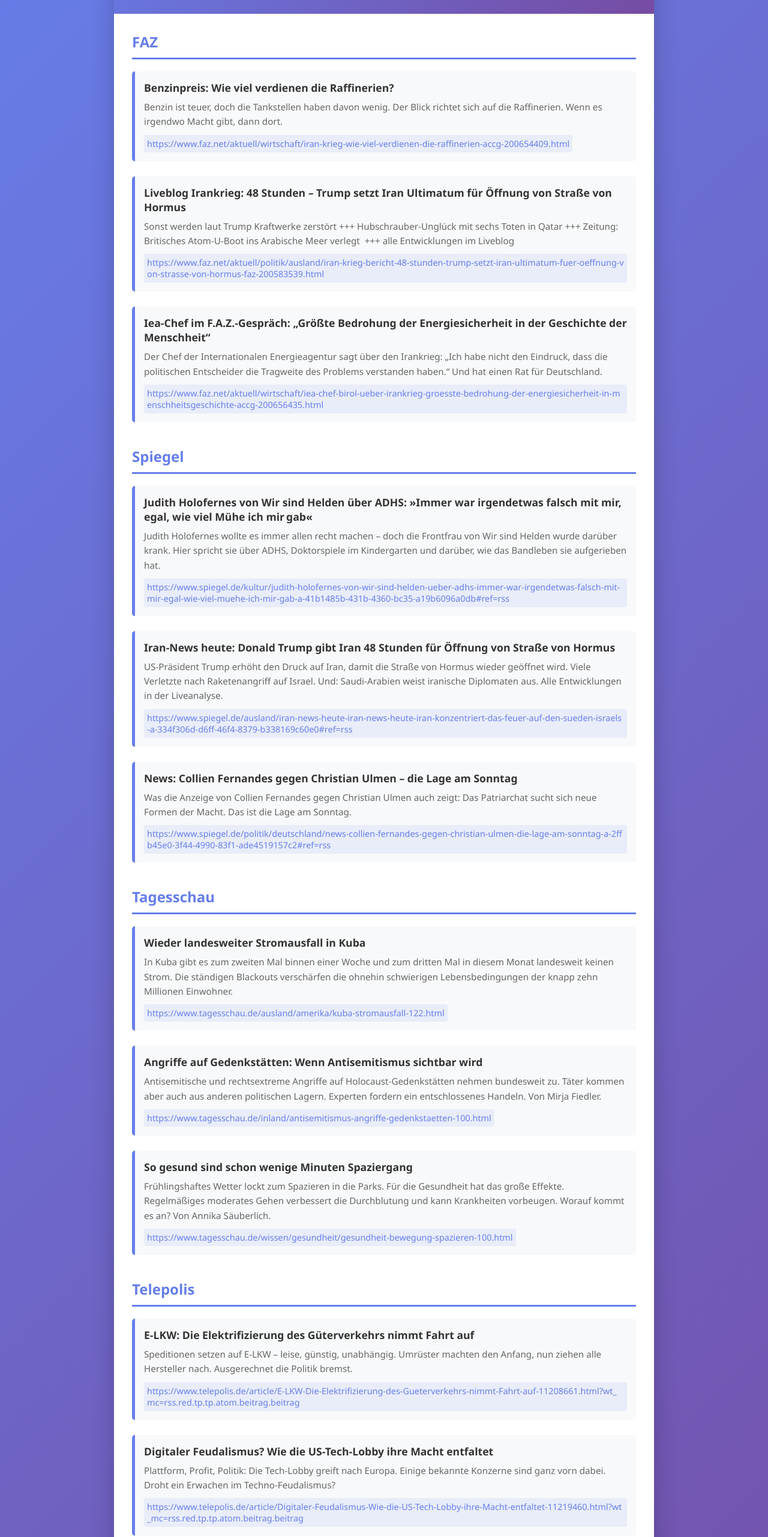
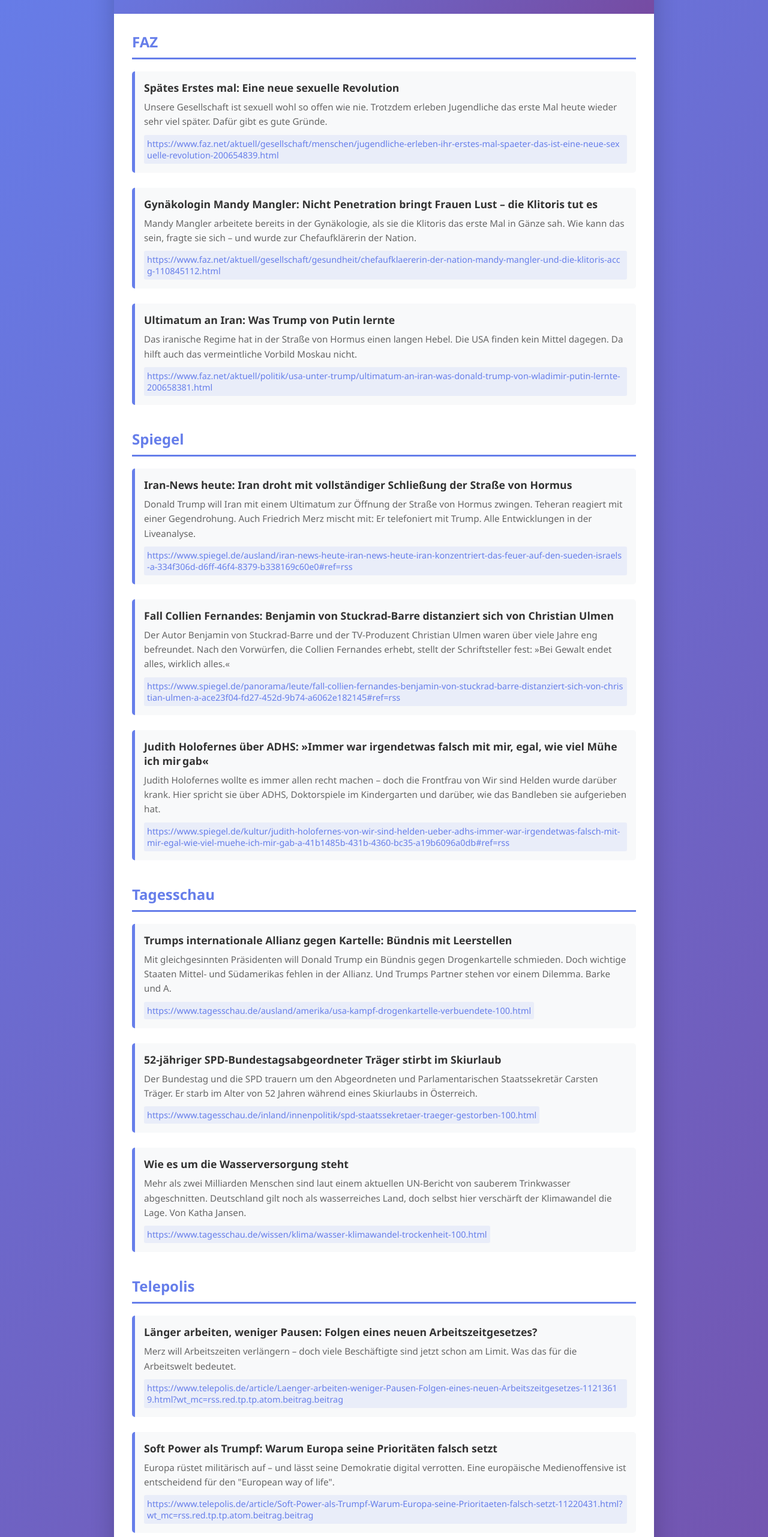
Before and after one commit to raz0rsedge1975/news-digest, a plain HTML site: page index.html in a window 1280 px wide. Shown: the part 200-2762 px from the top of the page at 60% size. Drawn offline with Linux system fonts and the light colour scheme.

Commit message:
update: news digest RSS 2026-03-22 16:00

```diff
--- a/index.html
+++ b/index.html
@@ -53,7 +53,7 @@
     <div class="header">
       <h1>📰 News Digest</h1>
       <p>Aktuelle Nachrichten aus verschiedenen Quellen</p>
-      <p class="timestamp">Letzte Aktualisierung: 22.3.2026, 10:00:04</p>
+      <p class="timestamp">Letzte Aktualisierung: 22.3.2026, 16:00:04</p>
     </div>
     <div class="content" id="content">
       <div class="loading">Loading...</div>
--- a/latest.json
+++ b/latest.json
@@ -1,26 +1,26 @@
 {
-  "generated": "2026-03-22T09:00:04.098Z",
-  "timestamp": "22.3.2026, 10:00:04",
+  "generated": "2026-03-22T15:00:04.936Z",
+  "timestamp": "22.3.2026, 16:00:04",
   "news": [
     {
       "source": "FAZ",
       "headlines": [
         {
-          "title": "Benzinpreis: Wie viel verdienen die Raffinerien?",
-          "url": "https://www.faz.net/aktuell/wirtschaft/iran-krieg-wie-viel-verdienen-die-raffinerien-accg-200654409.html",
-          "summary": "Benzin ist teuer, doch die Tankstellen haben davon wenig. Der Blick richtet sich auf die Raffinerien. Wenn es irgendwo Macht gibt, dann dort.",
+          "title": "Spätes Erstes mal: Eine neue sexuelle Revolution",
+          "url": "https://www.faz.net/aktuell/gesellschaft/menschen/jugendliche-erleben-ihr-erstes-mal-spaeter-das-ist-eine-neue-sexuelle-revolution-200654839.html",
+          "summary": "Unsere Gesellschaft ist sexuell wohl so offen wie nie. Trotzdem erleben Jugendliche das erste Mal heute wieder sehr viel später. Dafür gibt es gute Gründe.",
           "source": "FAZ"
         },
         {
-          "title": "Liveblog Irankrieg: 48 Stunden – Trump setzt Iran Ultimatum für Öffnung von Straße von Hormus",
-          "url": "https://www.faz.net/aktuell/politik/ausland/iran-krieg-bericht-48-stunden-trump-setzt-iran-ultimatum-fuer-oeffnung-von-strasse-von-hormus-faz-200583539.html",
-          "summary": "Sonst werden laut Trump Kraftwerke zerstört +++ Hubschrauber-Unglück mit sechs Toten in Qatar +++ Zeitung: Britisches Atom-U-Boot ins Arabische Meer verlegt  +++ alle Entwicklungen im Liveblog",
+          "title": "Gynäkologin Mandy Mangler: Nicht Penetration bringt Frauen Lust – die Klitoris tut es",
+          "url": "https://www.faz.net/aktuell/gesellschaft/gesundheit/chefaufklaererin-der-nation-mandy-mangler-und-die-klitoris-accg-110845112.html",
+          "summary": "Mandy Mangler arbeitete bereits in der Gynäkologie, als sie die Klitoris das erste Mal in Gänze sah. Wie kann das sein, fragte sie sich – und wurde zur Chefaufklärerin der Nation.",
           "source": "FAZ"
         },
         {
-          "title": "Iea-Chef im F.A.Z.-Gespräch: „Größte Bedrohung der Energiesicherheit in der Geschichte der Menschheit“",
-          "url": "https://www.faz.net/aktuell/wirtschaft/iea-chef-birol-ueber-irankrieg-groesste-bedrohung-der-energiesicherheit-in-menschheitsgeschichte-accg-200656435.html",
-          "summary": "Der Chef der Internationalen Energieagentur sagt über den Irankrieg: „Ich habe nicht den Eindruck, dass die politischen Entscheider die Tragweite des Problems verstanden haben.“ Und hat einen Rat für Deutschland.",
+          "title": "Ultimatum an Iran: Was Trump von Putin lernte",
+          "url": "https://www.faz.net/aktuell/politik/usa-unter-trump/ultimatum-an-iran-was-donald-trump-von-wladimir-putin-lernte-200658381.html",
+          "summary": "Das iranische Regime hat in der Straße von Hormus einen langen Hebel. Die USA finden kein Mittel dagegen. Da hilft auch das vermeintliche Vorbild Moskau nicht.",
           "source": "FAZ"
         }
       ]
@@ -29,21 +29,21 @@
       "source": "Spiegel",
       "headlines": [
         {
-          "title": "Judith Holofernes von Wir sind Helden über ADHS: »Immer war irgendetwas falsch mit mir, egal, wie viel Mühe ich mir gab«",
-          "url": "https://www.spiegel.de/kultur/judith-holofernes-von-wir-sind-helden-ueber-adhs-immer-war-irgendetwas-falsch-mit-mir-egal-wie-viel-muehe-ich-mir-gab-a-41b1485b-431b-4360-bc35-a19b6096a0db#ref=rss",
-          "summary": "Judith Holofernes wollte es immer allen recht machen – doch die Frontfrau von Wir sind Helden wurde darüber krank. Hier spricht sie über ADHS, Doktorspiele im Kindergarten und darüber, wie das Bandleben sie aufgerieben hat.",
+          "title": "Iran-News heute: Iran droht mit vollständiger Schließung der Straße von Hormus",
+          "url": "https://www.spiegel.de/ausland/iran-news-heute-iran-news-heute-iran-konzentriert-das-feuer-auf-den-sueden-israels-a-334f306d-d6ff-46f4-8379-b338169c60e0#ref=rss",
+          "summary": "Donald Trump will Iran mit einem Ultimatum zur Öffnung der Straße von Hormus zwingen. Teheran reagiert mit einer Gegendrohung. Auch Friedrich Merz mischt mit: Er telefoniert mit Trump. Alle Entwicklungen in der Liveanalyse.",
           "source": "Spiegel"
         },
         {
-          "title": "Iran-News heute: Donald Trump gibt Iran 48 Stunden für Öffnung von Straße von Hormus",
-          "url": "https://www.spiegel.de/ausland/iran-news-heute-iran-news-heute-iran-konzentriert-das-feuer-auf-den-sueden-israels-a-334f306d-d6ff-46f4-8379-b338169c60e0#ref=rss",
-          "summary": "US-Präsident Trump erhöht den Druck auf Iran, damit die Straße von Hormus wieder geöffnet wird. Viele Verletzte nach Raketenangriff auf Israel. Und: Saudi-Arabien weist iranische Diplomaten aus. Alle Entwicklungen in der Liveanalyse.",
+          "title": "Fall Collien Fernandes: Benjamin von Stuckrad-Barre distanziert sich von Christian Ulmen",
+          "url": "https://www.spiegel.de/panorama/leute/fall-collien-fernandes-benjamin-von-stuckrad-barre-distanziert-sich-von-christian-ulmen-a-ace23f04-fd27-452d-9b74-a6062e182145#ref=rss",
+          "summary": "Der Autor Benjamin von Stuckrad-Barre und der TV-Produzent Christian Ulmen waren über viele Jahre eng befreundet. Nach den Vorwürfen, die Collien Fernandes erhebt, stellt der Schriftsteller fest: »Bei Gewalt endet alles, wirklich alles.«",
           "source": "Spiegel"
         },
         {
-          "title": "News: Collien Fernandes gegen Christian Ulmen – die Lage am Sonntag",
-          "url": "https://www.spiegel.de/politik/deutschland/news-collien-fernandes-gegen-christian-ulmen-die-lage-am-sonntag-a-2ffb45e0-3f44-4990-83f1-ade4519157c2#ref=rss",
-          "summary": "Was die Anzeige von Collien Fernandes gegen Christian Ulmen auch zeigt: Das Patriarchat sucht sich neue Formen der Macht. Das ist die Lage am Sonntag.",
+          "title": "Judith Holofernes über ADHS: »Immer war irgendetwas falsch mit mir, egal, wie viel Mühe ich mir gab«",
+          "url": "https://www.spiegel.de/kultur/judith-holofernes-von-wir-sind-helden-ueber-adhs-immer-war-irgendetwas-falsch-mit-mir-egal-wie-viel-muehe-ich-mir-gab-a-41b1485b-431b-4360-bc35-a19b6096a0db#ref=rss",
+          "summary": "Judith Holofernes wollte es immer allen recht machen – doch die Frontfrau von Wir sind Helden wurde darüber krank. Hier spricht sie über ADHS, Doktorspiele im Kindergarten und darüber, wie das Bandleben sie aufgerieben hat.",
           "source": "Spiegel"
         }
       ]
@@ -52,21 +52,21 @@
       "source": "Tagesschau",
       "headlines": [
         {
-          "title": "Wieder landesweiter Stromausfall in Kuba",
-          "url": "https://www.tagesschau.de/ausland/amerika/kuba-stromausfall-122.html",
-          "summary": "In Kuba gibt es zum zweiten Mal binnen einer Woche und zum dritten Mal in diesem Monat landesweit keinen Strom. Die ständigen Blackouts verschärfen die ohnehin schwierigen Lebensbedingungen der knapp zehn Millionen Einwohner.",
+          "title": "Trumps internationale Allianz gegen Kartelle: Bündnis mit Leerstellen",
+          "url": "https://www.tagesschau.de/ausland/amerika/usa-kampf-drogenkartelle-verbuendete-100.html",
+          "summary": "Mit gleichgesinnten Präsidenten will Donald Trump ein Bündnis gegen Drogenkartelle schmieden. Doch wichtige Staaten Mittel- und Südamerikas fehlen in der Allianz. Und Trumps Partner stehen vor einem Dilemma. Barke und A.",
           "source": "Tagesschau"
         },
         {
-          "title": "Angriffe auf Gedenkstätten: Wenn Antisemitismus sichtbar wird",
-          "url": "https://www.tagesschau.de/inland/antisemitismus-angriffe-gedenkstaetten-100.html",
-          "summary": "Antisemitische und rechtsextreme Angriffe auf Holocaust-Gedenkstätten nehmen bundesweit zu. Täter kommen aber auch aus anderen politischen Lagern. Experten fordern ein entschlossenes Handeln. Von Mirja Fiedler.",
+          "title": "52-jähriger SPD-Bundestagsabgeordneter Träger stirbt im Skiurlaub",
+          "url": "https://www.tagesschau.de/inland/innenpolitik/spd-staatssekretaer-traeger-gestorben-100.html",
+          "summary": "Der Bundestag und die SPD trauern um den Abgeordneten und Parlamentarischen Staatssekretär Carsten Träger. Er starb im Alter von 52 Jahren während eines Skiurlaubs in Österreich.",
           "source": "Tagesschau"
         },
         {
-          "title": "So gesund sind schon wenige Minuten Spaziergang",
-          "url": "https://www.tagesschau.de/wissen/gesundheit/gesundheit-bewegung-spazieren-100.html",
-          "summary": "Frühlingshaftes Wetter lockt zum Spazieren in die Parks. Für die Gesundheit hat das große Effekte. Regelmäßiges moderates Gehen verbessert die Durchblutung und kann Krankheiten vorbeugen. Worauf kommt es an? Von Annika Säuberlich.",
+          "title": "Wie es um die Wasserversorgung steht",
+          "url": "https://www.tagesschau.de/wissen/klima/wasser-klimawandel-trockenheit-100.html",
+          "summary": "Mehr als zwei Milliarden Menschen sind laut einem aktuellen UN-Bericht von sauberem Trinkwasser abgeschnitten. Deutschland gilt noch als wasserreiches Land, doch selbst hier verschärft der Klimawandel die Lage. Von Katha Jansen.",
           "source": "Tagesschau"
         }
       ]
@@ -75,21 +75,21 @@
       "source": "Telepolis",
       "headlines": [
         {
-          "title": "E-LKW: Die Elektrifizierung des Güterverkehrs nimmt Fahrt auf",
-          "url": "https://www.telepolis.de/article/E-LKW-Die-Elektrifizierung-des-Gueterverkehrs-nimmt-Fahrt-auf-11208661.html?wt_mc=rss.red.tp.tp.atom.beitrag.beitrag",
-          "summary": "Speditionen setzen auf E-LKW – leise, günstig, unabhängig. Umrüster machten den Anfang, nun ziehen alle Hersteller nach. Ausgerechnet die Politik bremst.",
+          "title": "Länger arbeiten, weniger Pausen: Folgen eines neuen Arbeitszeitgesetzes?",
+          "url": "https://www.telepolis.de/article/Laenger-arbeiten-weniger-Pausen-Folgen-eines-neuen-Arbeitszeitgesetzes-11213619.html?wt_mc=rss.red.tp.tp.atom.beitrag.beitrag",
+          "summary": "Merz will Arbeitszeiten verlängern – doch viele Beschäftigte sind jetzt schon am Limit. Was das für die Arbeitswelt bedeutet.",
           "source": "Telepolis"
         },
         {
-          "title": "Digitaler Feudalismus? Wie die US-Tech-Lobby ihre Macht entfaltet",
-          "url": "https://www.telepolis.de/article/Digitaler-Feudalismus-Wie-die-US-Tech-Lobby-ihre-Macht-entfaltet-11219460.html?wt_mc=rss.red.tp.tp.atom.beitrag.beitrag",
-          "summary": "Plattform, Profit, Politik: Die Tech-Lobby greift nach Europa. Einige bekannte Konzerne sind ganz vorn dabei. Droht ein Erwachen im Techno-Feudalismus?",
+          "title": "Soft Power als Trumpf: Warum Europa seine Prioritäten falsch setzt",
+          "url": "https://www.telepolis.de/article/Soft-Power-als-Trumpf-Warum-Europa-seine-Prioritaeten-falsch-setzt-11220431.html?wt_mc=rss.red.tp.tp.atom.beitrag.beitrag",
+          "summary": "Europa rüstet militärisch auf – und lässt seine Demokratie digital verrotten. Eine europäische Medienoffensive ist entscheidend für den \"European way of life\".",
           "source": "Telepolis"
         },
         {
-          "title": "Was tun gegen und mit hohen Kraftstoffpreisen?",
-          "url": "https://www.telepolis.de/article/Was-tun-gegen-und-mit-hohen-Kraftstoffpreisen-11214144.html?wt_mc=rss.red.tp.tp.atom.beitrag.beitrag",
-          "summary": "Griechenland deckelt Gewinne, Deutschland zögert – doch Experten zweifeln, ob staatliche Eingriffe die Spritpreise wirklich senken.",
+          "title": "Trumps 48-Stunden-Ultimatum: Iran-Krieg vor der nächsten Eskalationsstufe",
+          "url": "https://www.telepolis.de/article/Trumps-48-Stunden-Ultimatum-Iran-Krieg-vor-der-naechsten-Eskalationsstufe-11220449.html?wt_mc=rss.red.tp.tp.atom.beitrag.beitrag",
+          "summary": "US-Präsident Trump droht mit Zerstörung iranischer Kraftwerke, sollte Teheran die Straße von Hormus nicht öffnen. Iran kündigt massive Vergeltung an.",
           "source": "Telepolis"
         }
       ]
@@ -98,21 +98,21 @@
       "source": "SZ",
       "headlines": [
         {
-          "title": "Nahost: Raketenabwehr in Israel versagt – mehr als 100 Verletzte",
-          "url": "https://www.sueddeutsche.de/politik/iran-krieg-liveblog-israel-iran-raketenangriff-luftabwehr-li.3395676",
-          "summary": "Durch eine iranische Attacke werden viele Menschen verletzt, elf von ihnen schwer. US-Präsident Trump setzt Iran ein 48-Stunden-Ultimatum für die Öffnung der Straße von Hormus.",
+          "title": "Erlangen: Fußballtor stürzt auf Kind –Siebenjähriger tot",
+          "url": "https://www.sueddeutsche.de/bayern/erlangen-unfall-fussballtor-siebenjaehriger-tot-li.3456623",
+          "summary": "Vor einem Fußballspiel stürzt ein Tor in Erlangen um und verletzt einen siebenjährigen Jungen lebensgefährlich. Er stirbt wenig später im Krankenhaus.",
           "source": "SZ"
         },
         {
-          "title": "Krieg gegen Iran: Trump sendet widersprüchliche Signale – und stellt Iran ein Ultimatum",
-          "url": "https://www.sueddeutsche.de/politik/trump-iran-ultimatum-oel-hormus-li.3456551",
-          "summary": "Der US-Präsident kündigt einen Rückzug an, schickt aber weitere Soldaten ins Kriegsgebiet. Die Straße von Hormus will er eigentlich von anderen Nationen kontrollieren lassen. Doch nun folgt auch hier die Kehrtwende.",
+          "title": "OB-Stichwahl: Krause wählt in Giesing, Reiter verfolgt Auszählung im privaten Kreis",
+          "url": "https://www.sueddeutsche.de/muenchen/muenchen-oberbuergermeister-stichwahl-reiter-krause-kommunalwahl-2026-liveticker-li.3453752",
+          "summary": "Es könnte die spannendste OB-Stichwahl werden, die München je erlebt hat: Dominik Krause hat seine Stimme bereits abgegeben, der amtierende OB Reiter will nicht öffentlich wählen, und die Stadt gibt erste Zahlen zur Wahlbeteiligung bekannt. Alle Entwicklungen im Live-Blog.",
           "source": "SZ"
         },
         {
-          "title": "USA: Trump droht mit ICE-Einsatz an Flughäfen",
-          "url": "https://www.sueddeutsche.de/politik/usa-news-liveblog-finanzierung-heimatschutzministerium-ice-kontrolle-flughafen-li.3456315",
-          "summary": "Hintergrund der Drohung ist ein Streit zwischen Demokraten und Republikaner über die Weiterfinanzierung des Heimatschutzministeriums. Medienberichten zufolge ist Ex-FBI-Direktor Mueller tot.",
+          "title": "3:2 gegen den Hamburger SV: Kehl wird in Dortmund das Gas abgedreht",
+          "url": "https://www.sueddeutsche.de/sport/bundesliga-borussia-dortmund-hsv-kehl-li.3456639",
+          "summary": "Nach dem umjubelten Comeback gegen den HSV wirkt Sebastian Kehl noch zuversichtlich, doch keine 24 Stunden später ist er seinen Job als BVB-Sportdirektor los – und wechselt womöglich ausgerechnet nach Hamburg.",
           "source": "SZ"
         }
       ]
```
